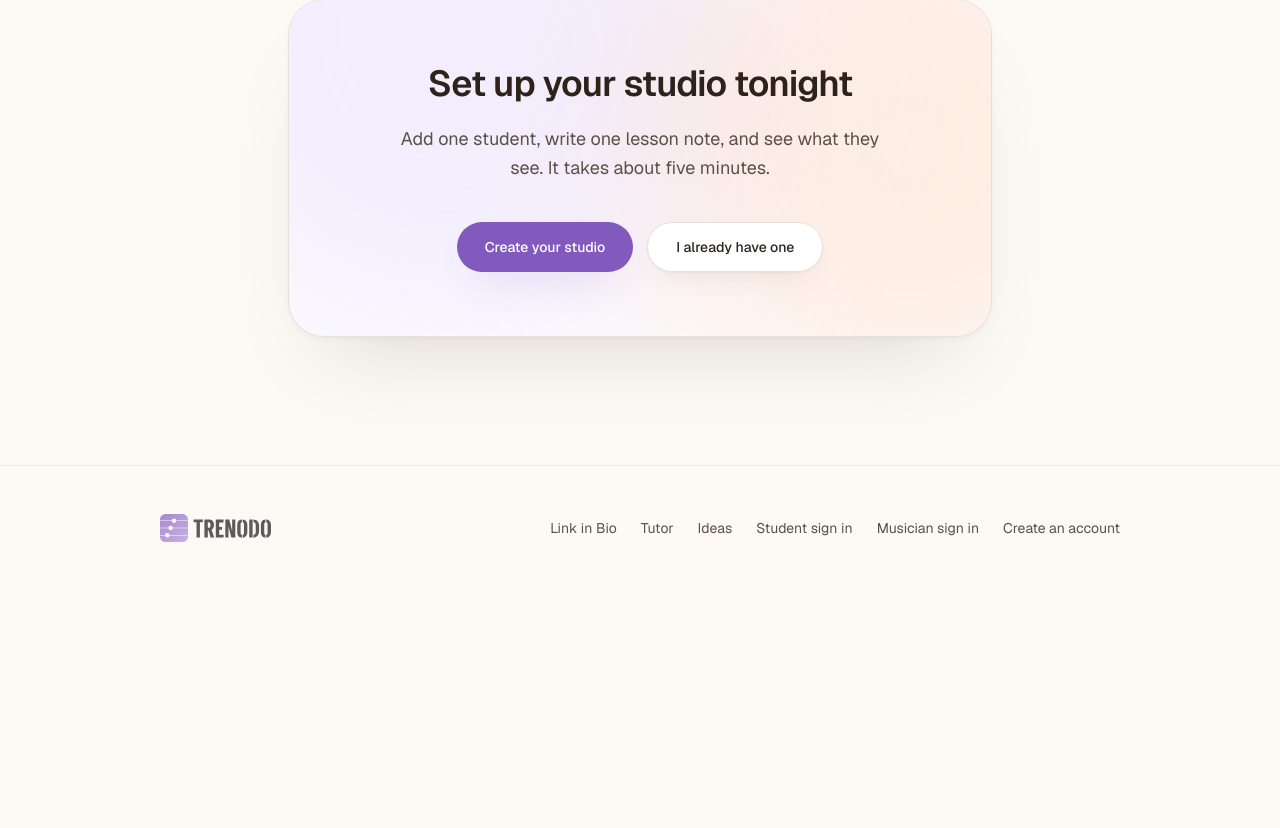
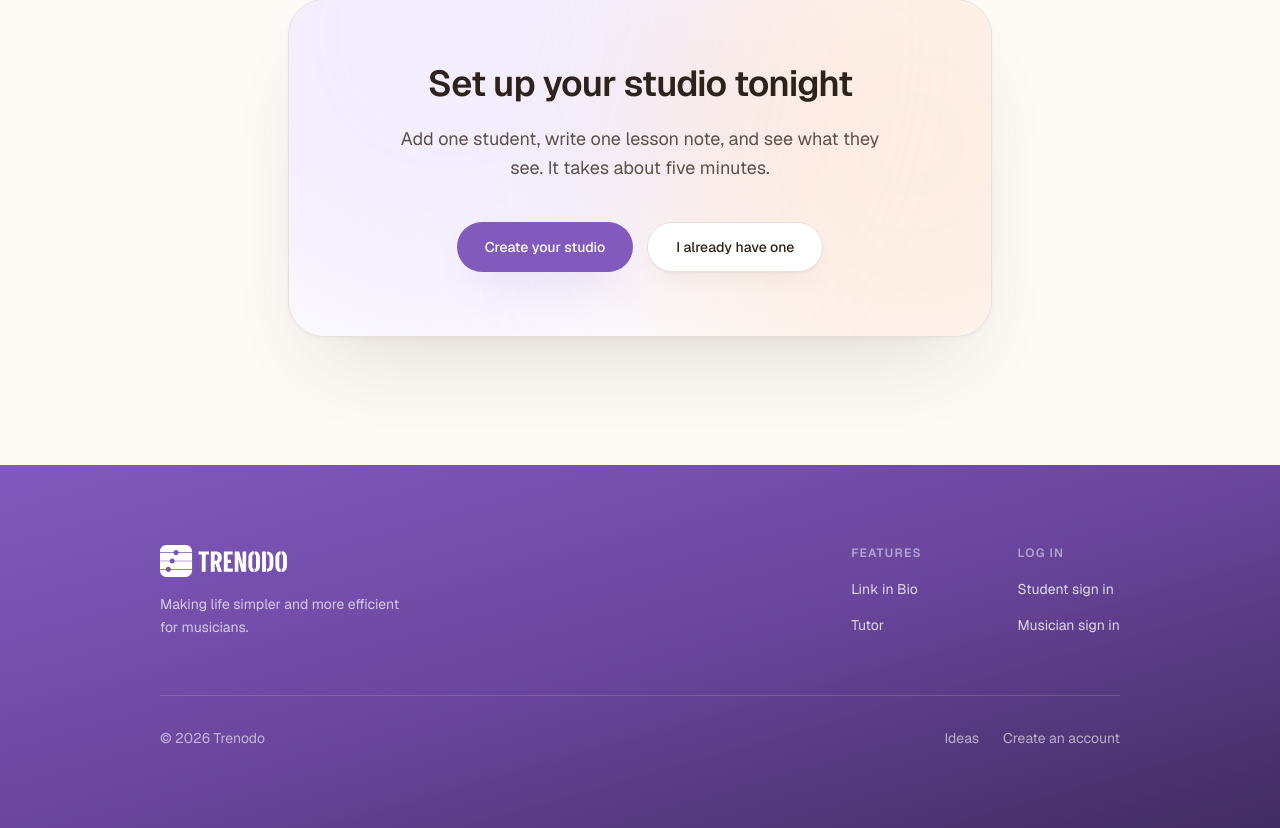
Before and after one commit to glen-michaelsen/hedwig, a Next.js app: page / in a window 1280 px wide. Shown: the part 2300-3128 px from the top of the page. Before the commit the page ends 2890 px from the top, so only its background shows below. Built offline with nearby package versions, Linux system fonts and the light colour scheme.

Commit message:
Bolder footer: purple gradient with columned links
Adds a white logo variant for the new dark surface, and reorganizes the
footer's link cloud into "Features" and "Log in" columns backed by the
existing nav-items lists so future tools/sign-in routes stay in sync
automatically.

```diff
--- a/app/_components/site-header.tsx
+++ b/app/_components/site-header.tsx
@@ -1,5 +1,6 @@
 import Link from "next/link";
-import { featureItems } from "./nav-items";
+import type { NavItem } from "./nav-items";
+import { featureItems, loginItems } from "./nav-items";
 import { DesktopNav, MobileNav } from "./site-nav";
 import { Wordmark, container, focusable } from "./ui";
 
@@ -23,42 +24,69 @@ export function SiteHeader() {
   );
 }
 
-export function SiteFooter() {
+/**
+ * A column of footer links, e.g. "Features" or "Log in". More columns will
+ * join these two as further tools ship — see nav-items.ts.
+ */
+function FooterColumn({ title, items }: { title: string; items: NavItem[] }) {
   return (
-    <footer className="border-t border-line/70 py-12">
-      <div
-        className={`${container} flex flex-wrap items-center justify-between gap-6`}
-      >
-        <Wordmark className="h-7 opacity-70" />
-        <nav className="flex flex-wrap items-center gap-6 text-sm text-muted">
-          {featureItems.map((item) => (
+    <div>
+      <h2 className="text-xs font-semibold uppercase tracking-[0.1em] text-white/50">
+        {title}
+      </h2>
+      <ul className="mt-4 flex flex-col gap-3">
+        {items.map((item) => (
+          <li key={item.href}>
             <Link
-              key={item.href}
               href={item.href}
-              className="transition-colors hover:text-foreground"
+              className="text-sm text-white/80 transition-colors hover:text-white"
             >
               {item.label}
             </Link>
+          </li>
         ))}
-          <Link href="/ideas" className="transition-colors hover:text-foreground">
+      </ul>
+    </div>
+  );
+}
+
+export function SiteFooter() {
+  const signInItems: NavItem[] = loginItems.map((item) => ({
+    ...item,
+    label: `${item.label} sign in`,
+  }));
+
+  return (
+    <footer className="bg-linear-to-br from-brand-600 via-brand-700 to-brand-900 text-white">
+      <div className={`${container} py-16 sm:py-20`}>
+        <div className="flex flex-col gap-12 sm:flex-row sm:items-start sm:justify-between">
+          <div className="max-w-xs">
+            <Wordmark className="h-8" variant="white" />
+            <p className="mt-4 text-sm leading-relaxed text-white/70 text-pretty">
+              Making life simpler and more efficient for musicians.
+            </p>
+          </div>
+
+          <div className="grid grid-cols-2 gap-10 sm:gap-16">
+            <FooterColumn title="Features" items={featureItems} />
+            <FooterColumn title="Log in" items={signInItems} />
+          </div>
+        </div>
+
+        <div className="mt-14 flex flex-wrap items-center justify-between gap-4 border-t border-white/15 pt-8 text-sm text-white/60">
+          <p>&copy; {new Date().getFullYear()} Trenodo</p>
+          <div className="flex flex-wrap items-center gap-6">
+            <Link href="/ideas" className="transition-colors hover:text-white">
               Ideas
-          </Link>
-          <Link href="/login" className="transition-colors hover:text-foreground">
-            Student sign in
-          </Link>
-          <Link
-            href="/account/login"
-            className="transition-colors hover:text-foreground"
-          >
-            Musician sign in
             </Link>
             <Link
               href="/account/signup"
-            className="transition-colors hover:text-foreground"
+              className="transition-colors hover:text-white"
             >
               Create an account
             </Link>
-        </nav>
+          </div>
+        </div>
       </div>
     </footer>
   );
--- a/app/_components/ui.tsx
+++ b/app/_components/ui.tsx
@@ -209,11 +209,18 @@ export function Pill({
  * resizing or optimising, and this way it can't be blocked on the image
  * pipeline in a header that renders on every page.
  */
-export function Wordmark({ className = "h-7" }: { className?: string }) {
+export function Wordmark({
+  className = "h-7",
+  variant = "brand",
+}: {
+  className?: string;
+  /** "white" for use on the brand-gradient footer and other dark surfaces. */
+  variant?: "brand" | "white";
+}) {
   return (
     // eslint-disable-next-line @next/next/no-img-element
     <img
-      src="/logo.svg"
+      src={variant === "white" ? "/logo-white.svg" : "/logo.svg"}
       alt="Trenodo"
       width={1980}
       height={500}
```
Also changed, not shown: public/logo-white.svg (added). Lines whose indentation alone changed are shown as unchanged.
